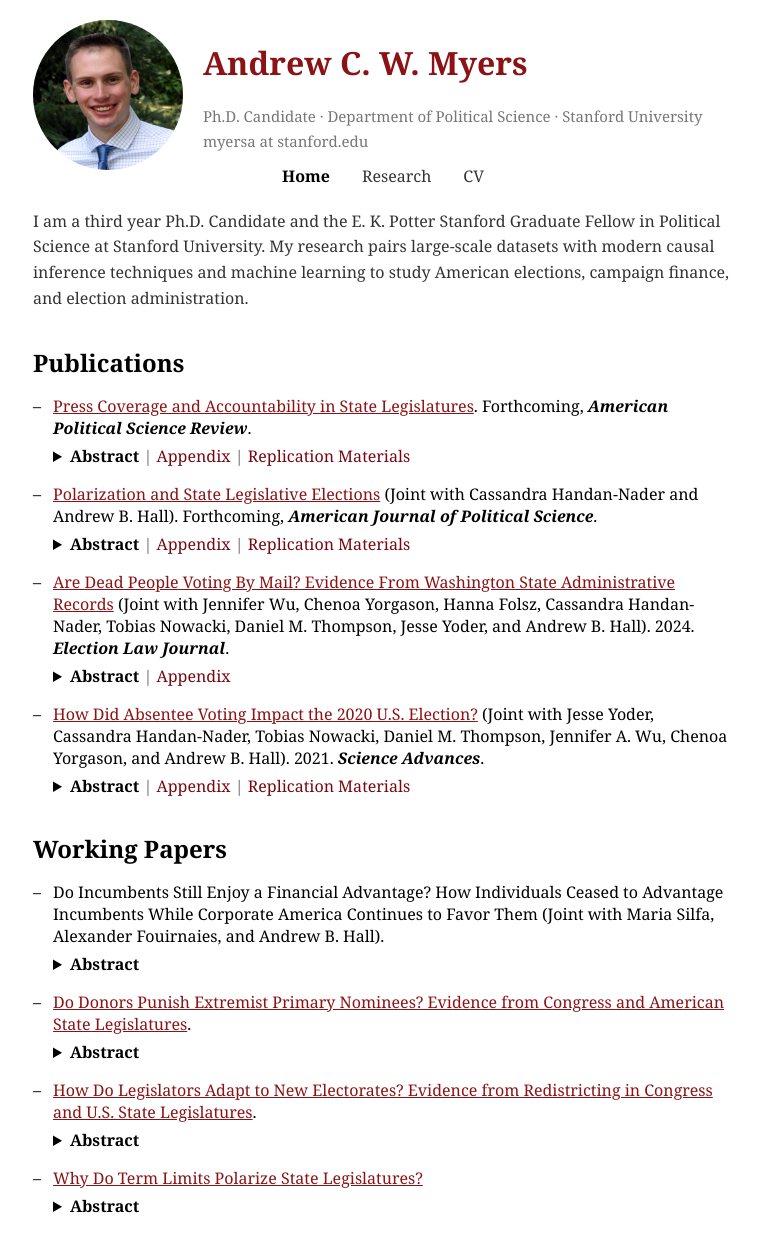
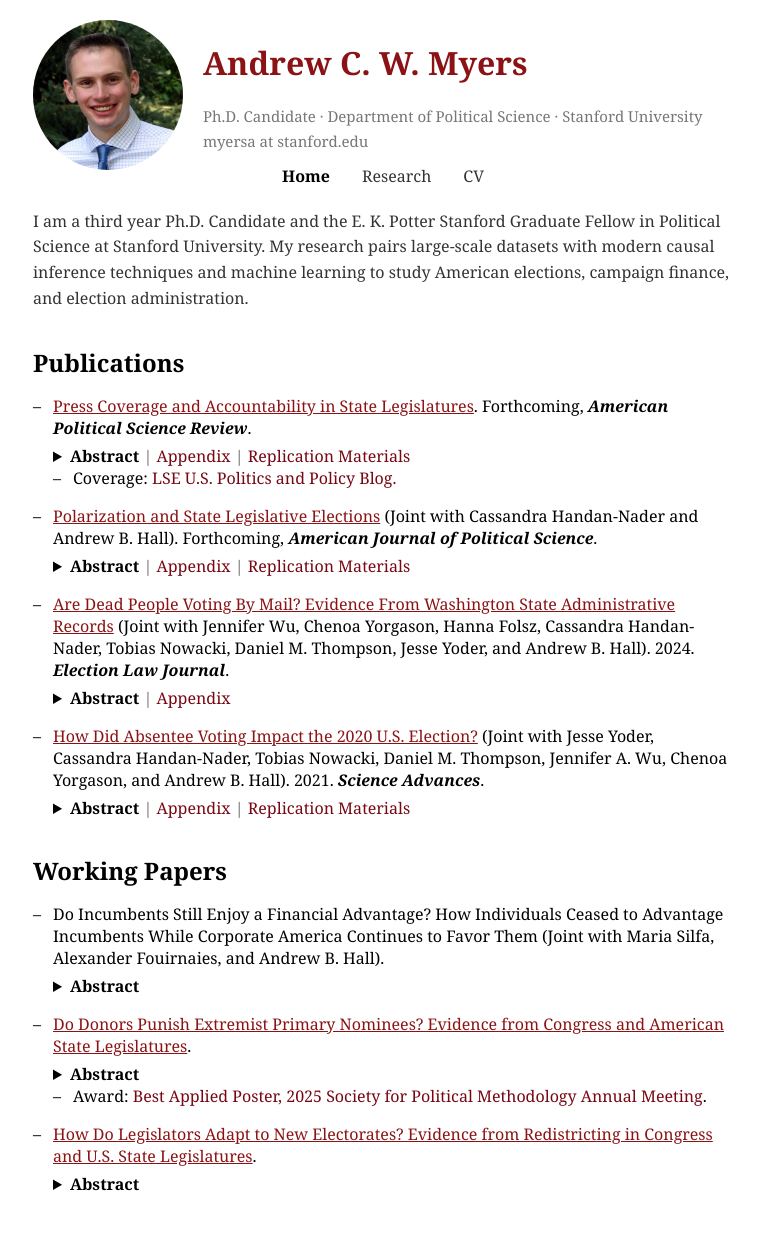
Before and after one commit to AndyMyersSkol/AndyMyersSkol.github.io, a Jekyll site: the page index.html, which Jekyll copies as it is, in a window 1280 px wide. Shown: the whole page, without its empty margins (257-1016 px from the left). Built offline with Jekyll 4.4.1, drawn with Linux system fonts in a browser that asks for light colours; after the commit the page ends 1231 px from its top, so only the background shows below that.

Commit message:
Update index.html

```diff
--- a/index.html
+++ b/index.html
@@ -71,6 +71,11 @@
 State legislatures are critical policymaking bodies, yet recent studies suggest that elections rarely hold state legislators accountable for their representation and voters generally know little about legislative politics. Would state legislatures function differently if voters had access to more information about legislative politics? Leveraging the haphazard overlap of newspaper markets and legislative districts, I construct and validate a measure of legislative press coverage in all 98 partisan state legislative chambers for the years 2000-2022 that is plausibly uncorrelated with other district-level variables. Drawing on this large-scale dataset, this paper traces the impact of press coverage on state legislative voters, elections, and, ultimately, representation. I find that robust local press coverage substantially augments down-ballot voter engagement, the electoral return to ideological moderation, and the incumbency advantage. Once in office, I further document that state legislators who receive stronger press coverage work more for their constituencies and diverge less from their district’s median voter. Overall, these results suggest that state legislators would be more moderate, representative, and productive were local press coverage strengthened.
                 </p>
             </details>
+            <ul class="dashed">
+                <li>
+                    Coverage: <a href="https://blogs.lse.ac.uk/usappblog/2025/07/18/improving-press-coverage-of-state-legislatures-is-key-for-better-representation-and-accountability-for-constituents/" target="_blank" class="replication-link">LSE U.S. Politics and Policy Blog.</a>
+                </li>
+            </ul>
         </li>
     </ul>
 
@@ -156,6 +161,11 @@
 
                 </p>
             </details>
+            <ul class="dashed">
+                <li>
+                    Award: <a href="https://polmeth.org/spm-poster-awards" target="_blank" class="replication-link">Best Applied Poster, 2025 Society for Political Methodology Annual Meeting</a>.
+                </li>
+            </ul>
         </li>
     </ul>
 
@@ -173,6 +183,7 @@
         </li>
     </ul>
 
+<!--
    <ul class="dashed">
         <li>
         <a target="_blank" class="bib" href="/myers_term_limits.pdf">Why Do Term Limits Polarize State Legislatures?</a>
@@ -186,9 +197,7 @@
             </details>
         </li>
     </ul>
-
-
-
+-->
 </div>
 
 
```
